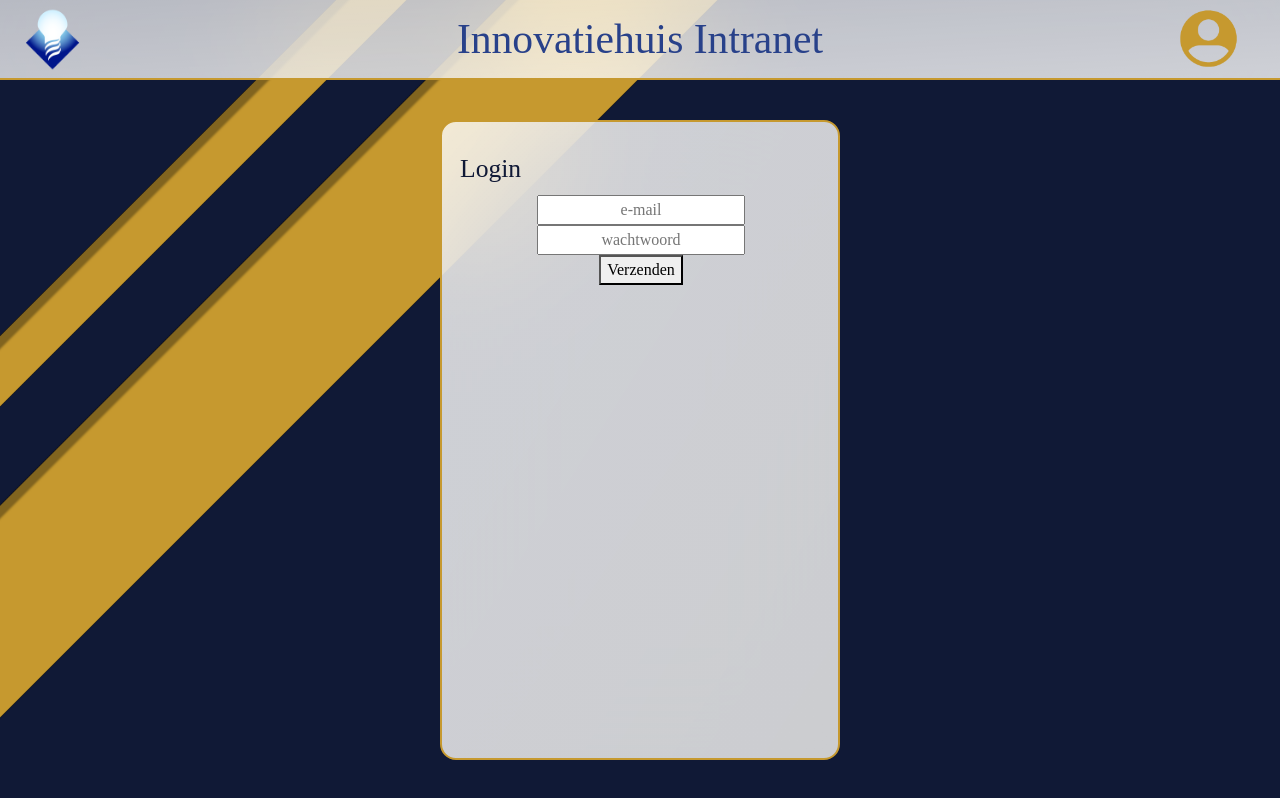
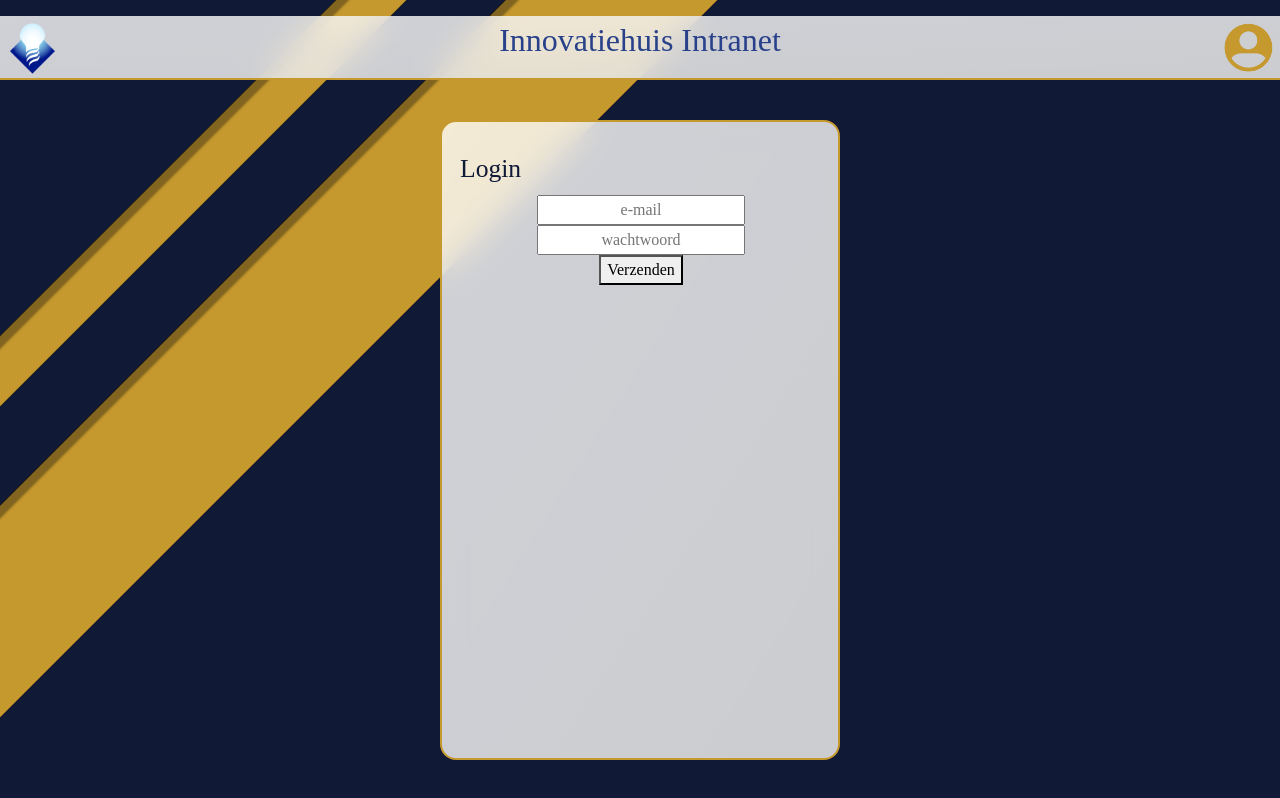
Before and after one commit to Hayo1706/Innovatiehuis-Intranet, a Vue app in the folder intranet-project/: page /login in a window 1280 px wide. Shown: the top 798 px of the page. Built offline with nearby package versions, Linux system fonts and the light colour scheme; a web font is replaced by a local one.

Commit message:
updated header

```diff
--- a/intranet-project/src/main.css
+++ b/intranet-project/src/main.css
@@ -17,7 +17,7 @@ body {
 }
 .container-fluid{
     max-width: 1500px;
-    margin-top: 5vh;
+    margin-top: 3vh;
 }
 
 p {
@@ -28,7 +28,7 @@ p {
     /*background: linear-gradient(to left top, rgba(50,50,80,0.8), rgba(225,225,225,1));*/
     background: linear-gradient(to bottom right, rgba(255,255,255,0.8), rgba(225,225,225,0.9));
     border: solid var(--gold1) 2px;
-    backdrop-filter: blur(4rem);
+    backdrop-filter: blur(1rem);
     min-height: 80vh;
     max-height: 80vh;
     overflow-y: scroll;
--- a/intranet-project/src/shared_components/AppHeader.vue
+++ b/intranet-project/src/shared_components/AppHeader.vue
@@ -4,13 +4,11 @@
         <img
           @click="logoClick()"
           src=".\..\assets\images\logo\square.png"
-        style="position: absolute; left: 20px; height: 8vh;"
         />
         <slot></slot>
         <img
           @click="userClick()"
           src=".\..\assets\images\profile_icon.png"
-        style="position: absolute; right: 20px; height: 8vh;"
         />
       </p>
   </header>
@@ -37,26 +35,25 @@ export default {
 
 <style scoped>
 img {
-  height: 5vh;
-  padding-right: 20px;
+  height: 8vh;
+  padding: 5px;
   cursor: pointer;
 }
 header {
   width: 100%;
-  height: 10vh;
+  height: 8vh;
+  margin-top: 2vh;
   /*background-color: var(--blue1);*/
-  background: linear-gradient(to right bottom, rgba(255,255,255,0.7), rgba(255,255,255,0.8));
-  backdrop-filter: blur(4rem);
+  background: linear-gradient(to bottom right, rgba(255,255,255,0.8), rgba(225,225,225,0.9));
+  backdrop-filter: blur(1rem);
   border-bottom: solid 2px var(--gold1);
 }
 #header_title_text {
   color: var(--blue1);
-  font-size: calc(2vw + 2vh);
-  height: 100%;
-  margin: 0;
-  text-align: center;
+  font-size: calc(4vh);
   display: flex;
-  justify-content: center;
-  align-items: center;
+  justify-content: space-between;
+  max-width: 1500px;
+  margin: auto;
 }
 </style>
```
Lines whose indentation alone changed are shown as unchanged.
